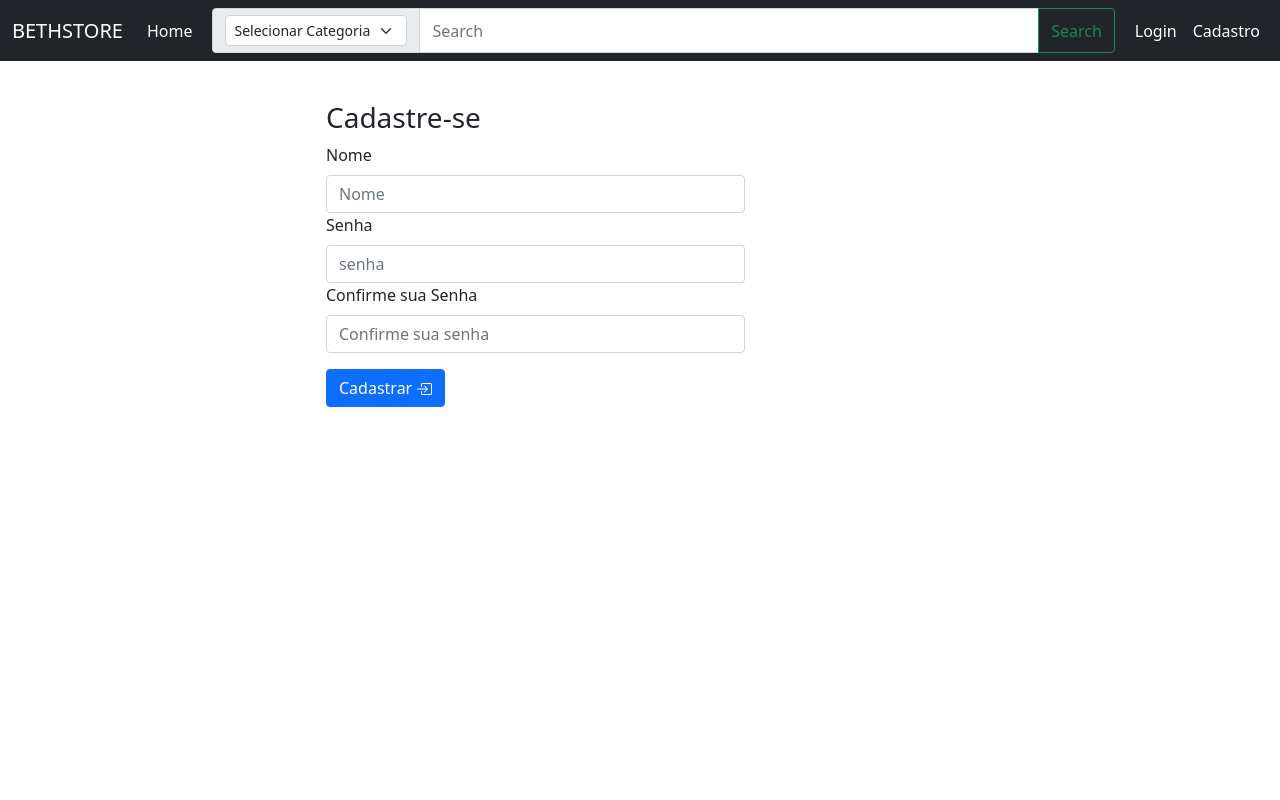
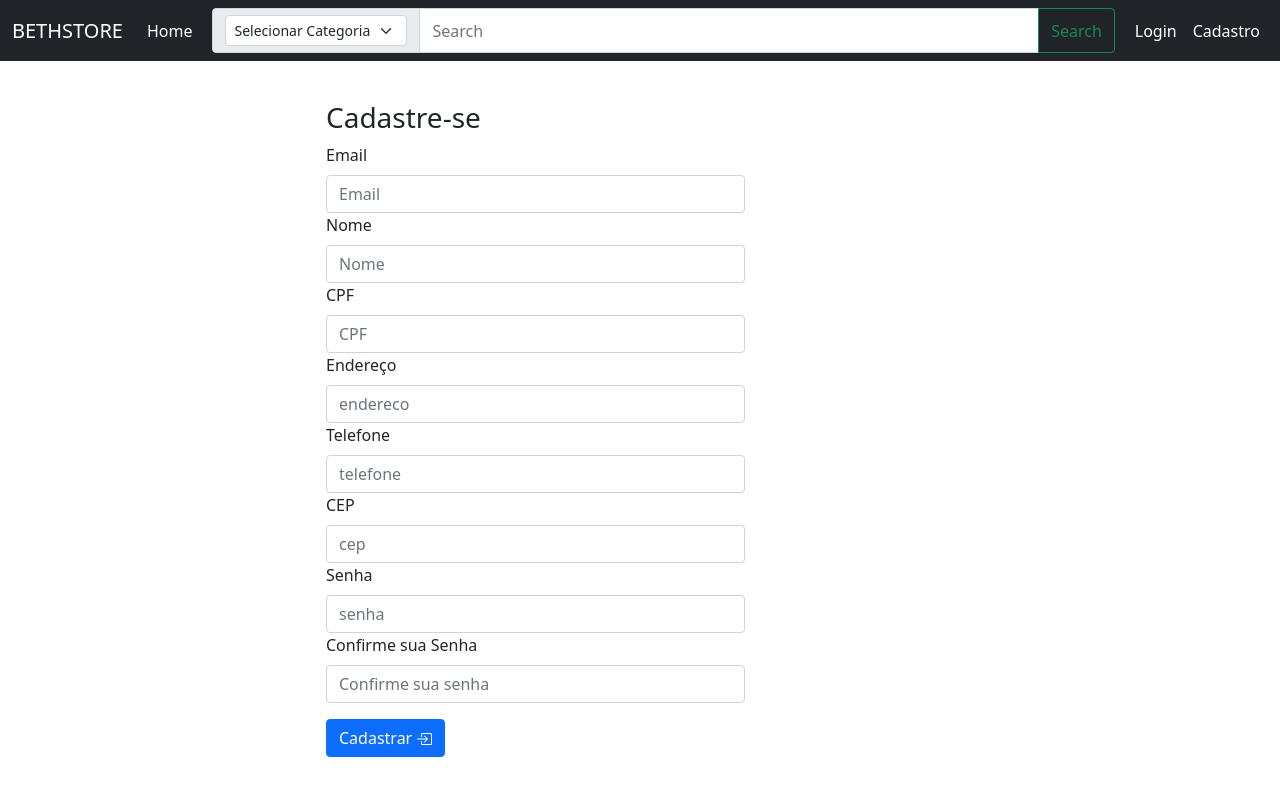
Before and after one commit to alissonsfonseca/Projeto_BethStore, a Flask app: page /cadastro in a window 1280 px wide. Run offline with Flask 2, Linux system fonts and the light colour scheme.

Commit message:
Correção em cadastro

```diff
--- a/app/controllers/autentificador.py
+++ b/app/controllers/autentificador.py
@@ -1,5 +1,5 @@
 from flask import Blueprint, render_template, request, redirect, url_for
-from app.models.tables import Usuario
+from app.models.tables import Usuario, Cliente
 from flask_login import login_user, login_required, logout_user, current_user
 from app import db
 from werkzeug.security import generate_password_hash, check_password_hash
@@ -18,7 +18,7 @@ def login():
         if usuario:
             if check_password_hash(usuario.senha, senha):
                 login_user(usuario, remember=True)
-                return redirect(url_for('controllers.index', usuario=current_user))
+                return redirect(url_for('controllers.index'))
             else:
                 return 'senha incorreta'
         else:
@@ -35,9 +35,14 @@ def logout():
 @autentificador.route('/cadastro', methods = ['GET','POST'])
 def cadastro():
     if request.method == 'POST':
-        email = request.form.get('nome')
+        email = request.form.get('email')
         password1 = request.form.get('password')
         password2 = request.form.get('confirmPassword')
+        nome = request.form.get('nome')
+        cpf = request.form.get('cpf')
+        endereco = request.form.get('endereco')
+        telefone = request.form.get('telefone')
+        cep = request.form.get('cep')
 
         usuario = Usuario.query.filter_by(email=email).first()
         if usuario:
@@ -48,11 +53,24 @@ def cadastro():
             return 'senhas diferentes'
         elif len(password1) < 4:
             return 'senha curta'
+        elif len(nome) < 4:
+            return 'nome curto'
+        elif len(cpf) < 8:
+            return 'cpf curto'
+        elif len(endereco) < 4:
+            return 'endereço curto'
+        elif len(telefone) < 4:
+            return 'telefone curto'
+        elif len(cep) < 4:
+            return 'cep curto'
         else:
             novo_usuario = Usuario(email=email, admin=False, senha=generate_password_hash(password1, method='sha256'))
             db.session.add(novo_usuario)
             db.session.commit()
             login_user(novo_usuario, remember=True)
+            novo_cliente = Cliente(nome=nome, cpf=cpf, endereco=endereco, telefone=telefone, cep=cep, id_usuario=current_user.id)
+            db.session.add(novo_cliente)
+            db.session.commit()
             return redirect(url_for('controllers.index'))
 
     return render_template('cadastro.html', usuario=current_user)
--- a/app/templates/cadastro.html
+++ b/app/templates/cadastro.html
@@ -6,6 +6,15 @@
         <h3>Cadastre-se</h3>
         <form method="POST">
             <div class="col-xs-6 col-sm-6 col-md-8 col-lg-8">
+                <label class="form-label" for="email">Email</label>
+                <input type="email"
+                        required
+                        class="form-control"
+                        name="email"
+                        id="email"
+                        placeholder="Email">
+            </div>
+            <div class="col-xs-6 col-sm-6 col-md-8 col-lg-8">
                 <label class="form-label" for="nome">Nome</label>
                 <input type="text"
                         required
@@ -13,6 +22,42 @@
                         name="nome"
                         id="nome"
                         placeholder="Nome">
+            </div>
+            <div class="col-xs-6 col-sm-6 col-md-8 col-lg-8">
+                <label class="form-label" for="cpf">CPF</label>
+                <input type="text"
+                        required
+                        class="form-control"
+                        name="cpf"
+                        id="cpf"
+                        placeholder="CPF">
+            </div>
+            <div class="col-xs-6 col-sm-6 col-md-8 col-lg-8">
+                <label class="form-label" for="endereco">Endereço</label>
+                <input type="text"
+                        required
+                        class="form-control"
+                        name="endereco"
+                        id="endereco"
+                        placeholder="endereco">
+            </div>
+            <div class="col-xs-6 col-sm-6 col-md-8 col-lg-8">
+                <label class="form-label" for="telefone">Telefone</label>
+                <input type="text"
+                        required
+                        class="form-control"
+                        name="telefone"
+                        id="telefone"
+                        placeholder="telefone">
+            </div>
+            <div class="col-xs-6 col-sm-6 col-md-8 col-lg-8">
+                <label class="form-label" for="cep">CEP</label>
+                <input type="text"
+                        required
+                        class="form-control"
+                        name="cep"
+                        id="cep"
+                        placeholder="cep">
             </div>
             <div class="col-xs-6 col-sm-6 col-md-8 col-lg-8">
                 <label class="form-label" for="password">Senha</label>
@@ -25,7 +70,7 @@
             </div>
             <div class="col-xs-6 col-sm-6 col-md-8 col-lg-8">
                 <label class="form-label" for="confirmPassword">Confirme sua Senha</label>
-                <input type="confirmPassword"
+                <input type="password"
                         required
                         class="form-control"
                         name="confirmPassword"
```
